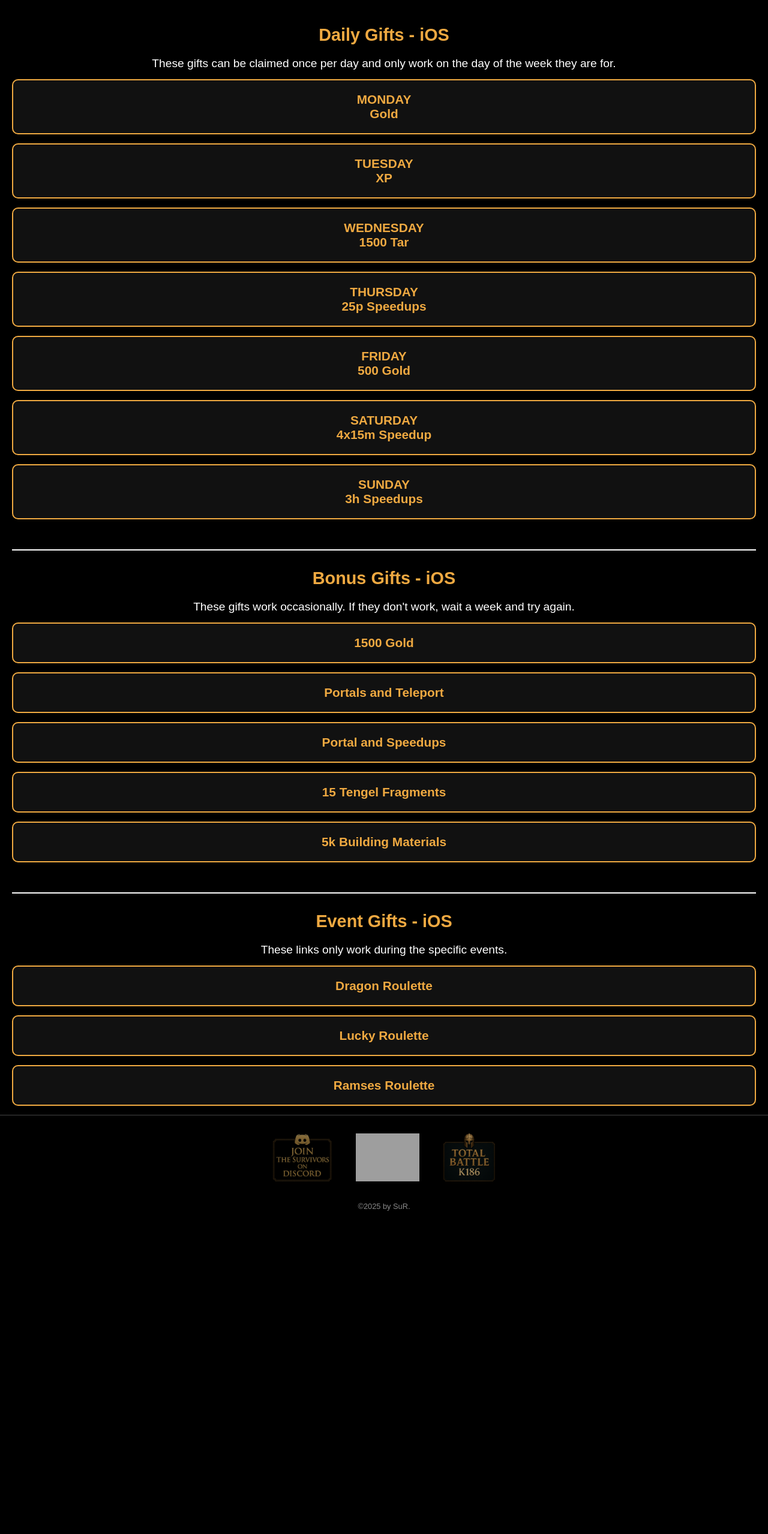
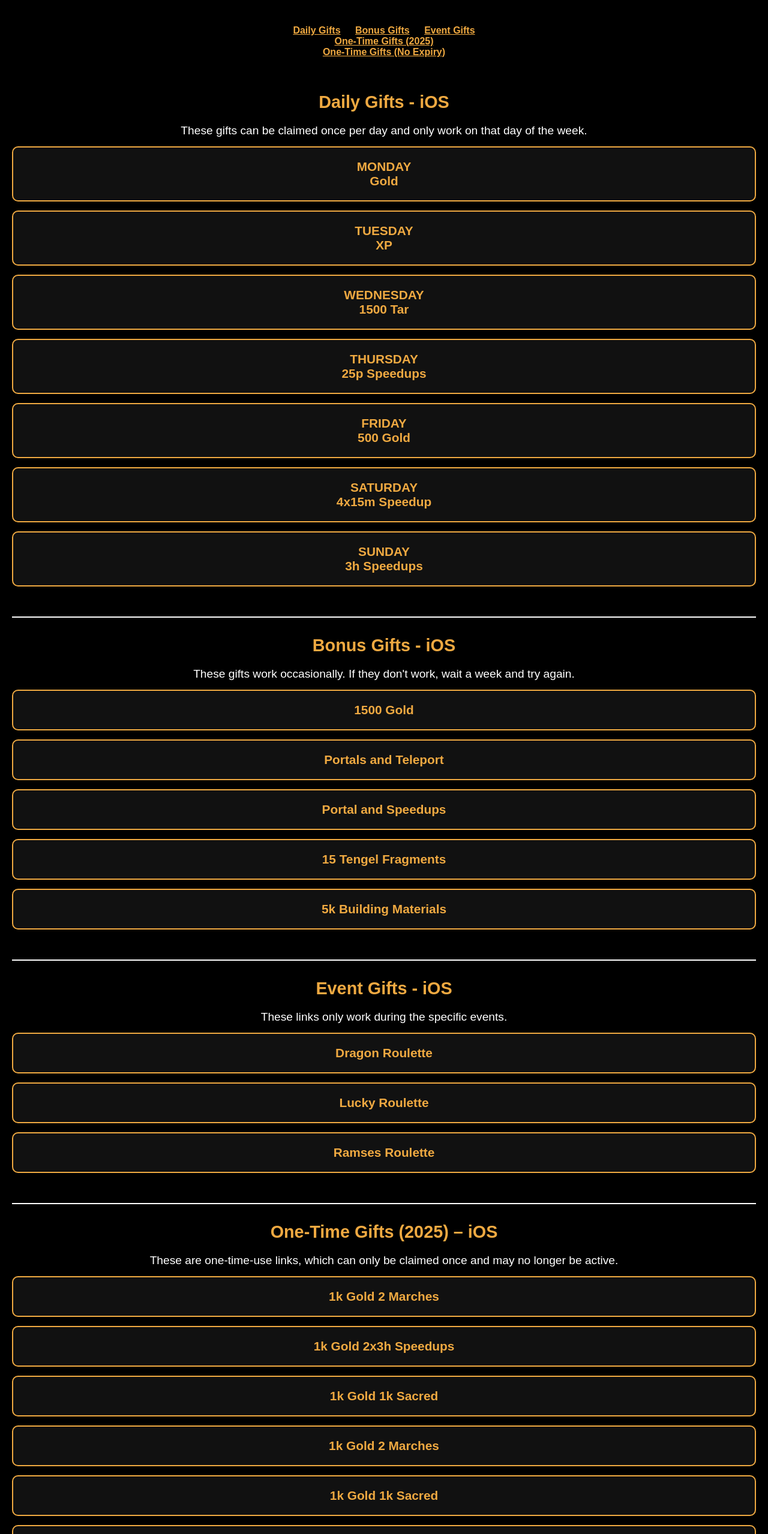
Before and after one commit to sur-clan/total-battle-gifts, a plain HTML site: page ios-mobile-links.html in a window 1280 px wide. Shown: the part 102-2660 px from the top of the page at 60% size. Before the commit the page ends 2121 px from the top, so only its background shows below. Drawn offline with Linux system fonts and the light colour scheme; grey boxes are pictures that could not be loaded.

Commit message:
Add files via upload

```diff
--- a/ios-mobile-links.html
+++ b/ios-mobile-links.html
@@ -1,11 +1,12 @@
 <!DOCTYPE html>
+
 <html lang="en">
 <head>
-  <link rel="icon" type="image/x-icon" href="favicon.ico">
-  <meta name="robots" content="noindex, nofollow">
-  <meta charset="UTF-8">
+<link href="favicon.ico" rel="icon" type="image/x-icon"/>
+<meta content="noindex, nofollow" name="robots"/>
+<meta charset="utf-8"/>
 <title>Daily Gifts - iOS (Mobile)</title>
-  <meta name="viewport" content="width=device-width, initial-scale=1.0" />
+<meta content="width=device-width, initial-scale=1.0" name="viewport"/>
 <style>
     body {
       margin: 0;
@@ -91,41 +92,74 @@
 <body>
 <header>
 <a href="https://totalbattle.com/" target="_blank">
-      <img src="totalbattle-logo.png" alt="Total Battle Logo">
+<img alt="Total Battle Logo" src="totalbattle-logo.png"/>
 </a>
 <a class="home-button" href="https://www.sur-clan.com/total-battle-gifts">Back to Total Battle Gifts</a>
 </header>
+<nav class="gift-nav" style="margin: 20px 0; text-align: center;"><a href="#daily-gifts" style="margin: 0 10px; color: #EFA941; text-decoration: underline; font-weight: bold;">Daily Gifts</a>
+<a href="#bonus-gifts" style="margin: 0 10px; color: #EFA941; text-decoration: underline; font-weight: bold;">Bonus Gifts</a>
+<a href="#event-gifts" style="margin: 0 10px; color: #EFA941; text-decoration: underline; font-weight: bold;">Event Gifts</a><br>
+<a href="#one-time-2025" style="margin: 0 10px; color: #EFA941; text-decoration: underline; font-weight: bold;">One-Time Gifts (2025)</a><br>
+<a href="#one-time" style="margin: 0 10px; color: #EFA941; text-decoration: underline; font-weight: bold;">One-Time Gifts (No Expiry)</a></nav>
 
-  <h1>Daily Gifts - iOS</h1>
-  <p class="section-note">These gifts can be claimed once per day and only work on the day of the week they are for.</p>
-  <a class="gift-button" href="https://totalbattle.onelink.me/Xsl6/h3n9bz4l" target="_blank">MONDAY<br>Gold</a>
-<a class="gift-button" href="https://totalbattle.onelink.me/Xsl6/atjav1j0" target="_blank">TUESDAY<br>XP</a>
-<a class="gift-button" href="https://totalbattle.onelink.me/Xsl6/xp7gbljw" target="_blank">WEDNESDAY<br>1500 Tar</a>
-<a class="gift-button" href="https://totalbattle.onelink.me/Xsl6/gbwfnf2t" target="_blank">THURSDAY<br>25p Speedups</a>
-<a class="gift-button" href="https://totalbattle.onelink.me/Xsl6/e08dg3he" target="_blank">FRIDAY<br>500 Gold</a>
-<a class="gift-button" href="https://totalbattle.onelink.me/Xsl6/shl7uy9z" target="_blank">SATURDAY<br>4x15m Speedup</a>
-<a class="gift-button" href="https://totalbattle.onelink.me/Xsl6/hk7nqk5m" target="_blank">SUNDAY<br>3h Speedups</a>
+<br>
 
-  <hr />
-  <h1>Bonus Gifts - iOS</h1>
+<h1 id="daily-gifts">Daily Gifts - iOS</h1>
+<p class="section-note">These gifts can be claimed once per day and only work on that day of the week.</p>
+<a class="gift-button" href="https://totalbattle.onelink.me/Xsl6/h3n9bz4l" target="_blank">MONDAY<br/>Gold</a>
+<a class="gift-button" href="https://totalbattle.onelink.me/Xsl6/atjav1j0" target="_blank">TUESDAY<br/>XP</a>
+<a class="gift-button" href="https://totalbattle.onelink.me/Xsl6/xp7gbljw" target="_blank">WEDNESDAY<br/>1500 Tar</a>
+<a class="gift-button" href="https://totalbattle.onelink.me/Xsl6/gbwfnf2t" target="_blank">THURSDAY<br/>25p Speedups</a>
+<a class="gift-button" href="https://totalbattle.onelink.me/Xsl6/e08dg3he" target="_blank">FRIDAY<br/>500 Gold</a>
+<a class="gift-button" href="https://totalbattle.onelink.me/Xsl6/shl7uy9z" target="_blank">SATURDAY<br/>4x15m Speedup</a>
+<a class="gift-button" href="https://totalbattle.onelink.me/Xsl6/hk7nqk5m" target="_blank">SUNDAY<br/>3h Speedups</a>
+<hr/>
+<h1 id="bonus-gifts">Bonus Gifts - iOS</h1>
 <p class="section-note">These gifts work occasionally. If they don't work, wait a week and try again.</p>
 <a class="gift-button" href="totalbattle://deeplink/?deep_link_value=reward_link" target="_blank">1500 Gold</a>
 <a class="gift-button" href="totalbattle://deeplink/?deep_link_value=reward_link_rm65649016820614116771" target="_blank">Portals and Teleport</a>
 <a class="gift-button" href="totalbattle://deeplink/?deep_link_value=reward_link_rm65718111692502663920" target="_blank">Portal and Speedups</a>
 <a class="gift-button" href="totalbattle://deeplink/?deep_link_value=reward_link_rm88358274959472004847" target="_blank">15 Tengel Fragments</a>
 <a class="gift-button" href="totalbattle://deeplink/?deep_link_value=reward_link_rm88699238334633291419" target="_blank">5k Building Materials</a>
-
-  <hr />
-  <h1>Event Gifts - iOS</h1>
+<hr/>
+<h1 id="event-gifts">Event Gifts - iOS</h1>
 <p class="section-note">These links only work during the specific events.</p>
 <a class="gift-button" href="totalbattle://deeplink/?deep_link_value=dragonroulette100" target="_blank">Dragon Roulette</a>
 <a class="gift-button" href="totalbattle://deeplink/?deep_link_value=luckyroulette100" target="_blank">Lucky Roulette</a>
 <a class="gift-button" href="totalbattle://deeplink/?deep_link_value=ramsesroulette100" target="_blank">Ramses Roulette</a>
-
+<hr/>
+<h1 id="one-time-2025">One-Time Gifts (2025) – iOS</h1>
+<p class="section-note">These are one-time-use links, which can only be claimed once and may no longer be active.</p>
+<a class="gift-button" href="totalbattle://deeplink?deep_link_value=community_link_ref4_may_25_s2gG" target="_blank">1k Gold 2 Marches</a>
+<a class="gift-button" href="totalbattle://deeplink?deep_link_value=community_link_ref3_may_25_ZBaG" target="_blank">1k Gold 2x3h Speedups</a>
+<a class="gift-button" href="totalbattle://deeplink?deep_link_value=community_link_ref2_may_25_07eo" target="_blank">1k Gold 1k Sacred</a>
+<a class="gift-button" href="totalbattle://deeplink?deep_link_value=community_link_ref1_may_25_t3TS" target="_blank">1k Gold 2 Marches</a>
+<a class="gift-button" href="totalbattle://deeplink?deep_link_value=community_link_ref5_april_25_o8Es" target="_blank">1k Gold 1k Sacred</a>
+<a class="gift-button" href="totalbattle://deeplink?deep_link_value=community_link_ref4_april_25_BnKQ" target="_blank">1k Gold 2 Marches</a>
+<a class="gift-button" href="totalbattle://deeplink?deep_link_value=community_link_ref3_april_25_zff7" target="_blank">1k Gold 2x3h Speedups</a>
+<a class="gift-button" href="totalbattle://deeplink?deep_link_value=community_link_ref2_april_25_z1Ox" target="_blank">1k Gold 1k Sacred</a>
+<a class="gift-button" href="totalbattle://deeplink?deep_link_value=community_link_ref1_april_25_06XM" target="_blank">1k Gold 2 Marches</a>
+<a class="gift-button" href="totalbattle://deeplink?deep_link_value=community_link_ref5_march_25_1tjT" target="_blank">1k Gold 2x3h Speedups</a>
+<a class="gift-button" href="totalbattle://deeplink?deep_link_value=community_link_ref3_march_25_Th62" target="_blank">1k Gold 2 Marches</a>
+<a class="gift-button" href="totalbattle://deeplink?deep_link_value=community_link_ref2_march_25_jr8U" target="_blank">1k Gold 2x3h Speedups</a>
+<a class="gift-button" href="totalbattle://deeplink?deep_link_value=community_link_ref1_march_25_OPqg" target="_blank">1k Gold 1k Sacred</a>
+<hr/>
+<h1 id="one-time">One-Time Gifts (no expiry) – iOS</h1>
+<p class="section-note">These are older one-time-use links, which can only be claimed once and may no longer be active.</p>
+<a class="gift-button" href="totalbattle://deeplink?deep_link_value=community_link_tt1_2024_IX5t" target="_blank">3k Gold</a>
+<a class="gift-button" href="totalbattle://deeplink?deep_link_value=community_link_tt2_2024_iYLu" target="_blank">3k Gold</a>
+<a class="gift-button" href="totalbattle://deeplink?deep_link_value=community_link_ref_out1_25_VaBi" target="_blank">1k Gold 2x3h Speedups</a>
+<a class="gift-button" href="totalbattle://deeplink?deep_link_value=community_link_ref_out1_24_JGK4" target="_blank">1k Gold 2 Marches</a>
+<a class="gift-button" href="totalbattle://deeplink?deep_link_value=community_link_ref_out2_24_DiUi" target="_blank">1k Gold 1k Sacred</a>
+<a class="gift-button" href="totalbattle://deeplink?deep_link_value=community_link_ref_out3_24_dIMl" target="_blank">1k Gold 2x3h Speedups</a>
+<a class="gift-button" href="totalbattle://deeplink?deep_link_value=community_link_ref1_out_pU53" target="_blank">1k Gold 2 Marches</a>
+<a class="gift-button" href="totalbattle://deeplink?deep_link_value=community_link_ref2_out_UvX1" target="_blank">1k Gold 1k Sacred</a>
+<a class="gift-button" href="totalbattle://deeplink?deep_link_value=community_link_ref3_out_fZI6" target="_blank">1k Gold 2x3h Speedups</a>
+<a class="gift-button" href="totalbattle://deeplink?deep_link_value=community_link_ref_christmas2025" target="_blank">3k Gold</a>
 <footer>
-    <a href="https://discord.gg/xp6MHd4v" target="_blank"><img src="discord.png" alt="Discord"></a>
-    <a href="https://www.sur-clan.com/" target="_blank"><img src="sur-logo.png" alt="SuR Logo"></a>
-    <a href="https://totalbattle.com/" target="_blank"><img src="k186.png" alt="TB K186"></a>
+<a href="https://discord.gg/xp6MHd4v" target="_blank"><img alt="Discord" src="discord.png"/></a>
+<a href="https://www.sur-clan.com/" target="_blank"><img alt="SuR Logo" src="sur-logo.png"/></a>
+<a href="https://totalbattle.com/" target="_blank"><img alt="TB K186" src="k186.png"/></a>
 </footer>
 <div class="footer-center">©2025 by SuR.</div>
 </body>
```
Lines whose indentation alone changed are shown as unchanged.
